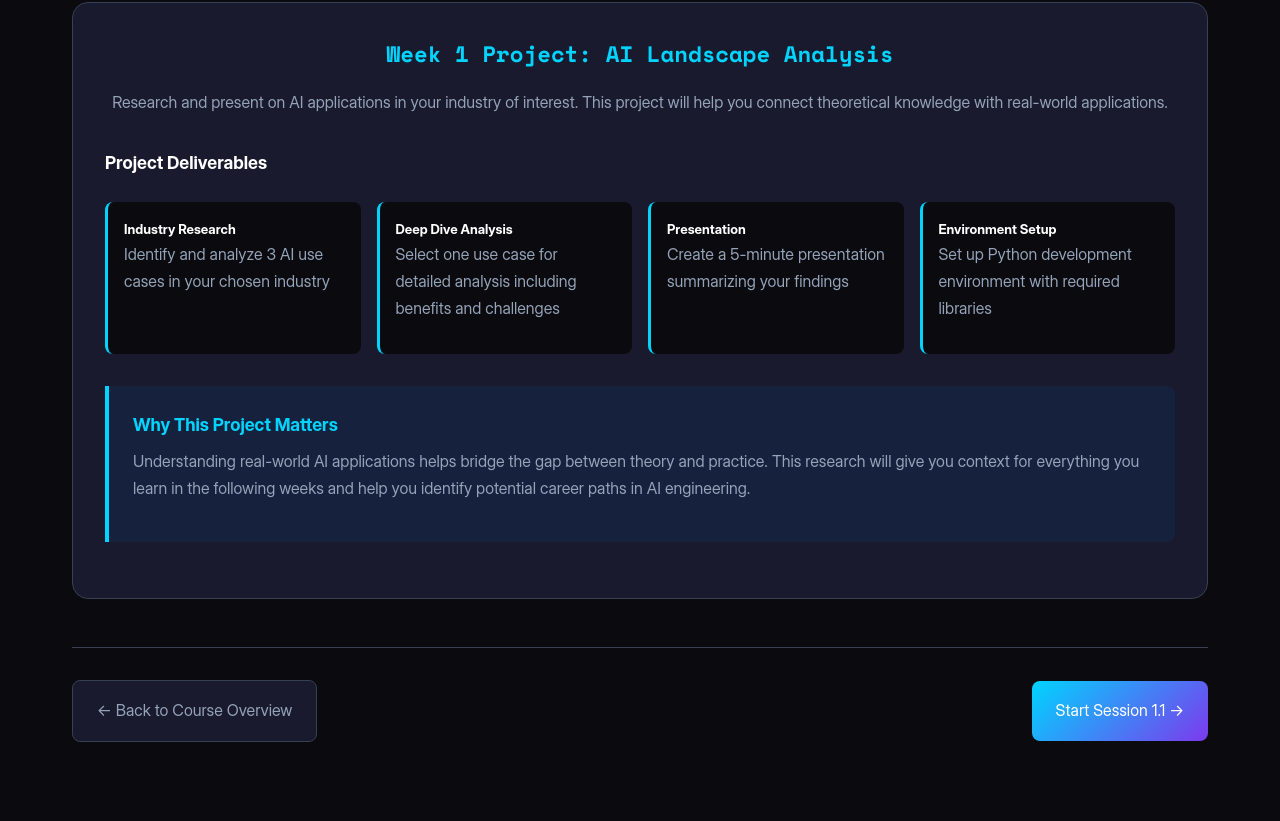
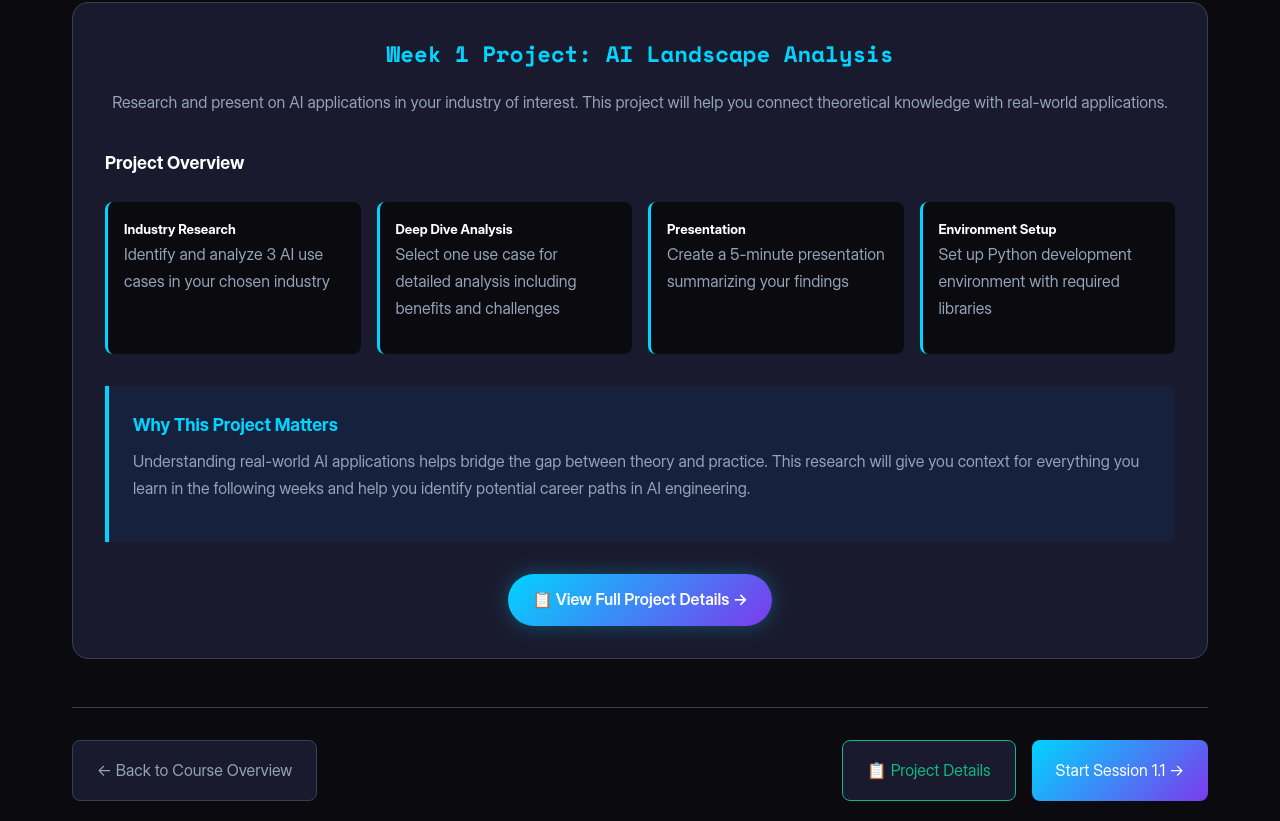
Before and after one commit to sohrabgit/ai-engineering-course, a plain HTML site: page weeks/week1/index.html in a window 1280 px wide. Shown: the part 1719-2540 px from the top of the page. Drawn offline with nearby package versions, Linux system fonts and the light colour scheme; a web font is replaced by a local one.

Commit message:
add project for week 1

```diff
--- a/weeks/week1/index.html
+++ b/weeks/week1/index.html
@@ -377,7 +377,7 @@
                     <p>Research and present on AI applications in your industry of interest. This project will help you connect theoretical knowledge with real-world applications.</p>
                 </div>
 
-                <h4>Project Deliverables</h4>
+                <h4>Project Overview</h4>
                 <div class="deliverables-grid">
                     <div class="deliverable-item">
                         <h5>Industry Research</h5>
@@ -401,6 +401,12 @@
                     <h4>Why This Project Matters</h4>
                     <p>Understanding real-world AI applications helps bridge the gap between theory and practice. This research will give you context for everything you learn in the following weeks and help you identify potential career paths in AI engineering.</p>
                 </div>
+
+                <div style="text-align: center; margin-top: 2rem;">
+                    <a href="./project.html" class="btn btn-primary">
+                        📋 View Full Project Details →
+                    </a>
+                </div>
             </div>
         </div>
     </section>
@@ -412,9 +418,14 @@
                 <a href="../../" class="nav-button back">
                     ← Back to Course Overview
                 </a>
-                <a href="./session1-1/topic1.html" class="nav-button next">
-                    Start Session 1.1 →
-                </a>
+                <div style="display: flex; gap: 1rem; flex-wrap: wrap;">
+                    <a href="./project.html" class="nav-button" style="background: var(--surface); color: var(--accent-color); border: 1px solid var(--accent-color);">
+                        📋 Project Details
+                    </a>
+                    <a href="./session1-1/topic1.html" class="nav-button next">
+                        Start Session 1.1 →
+                    </a>
+                </div>
             </div>
         </div>
     </section>
```
